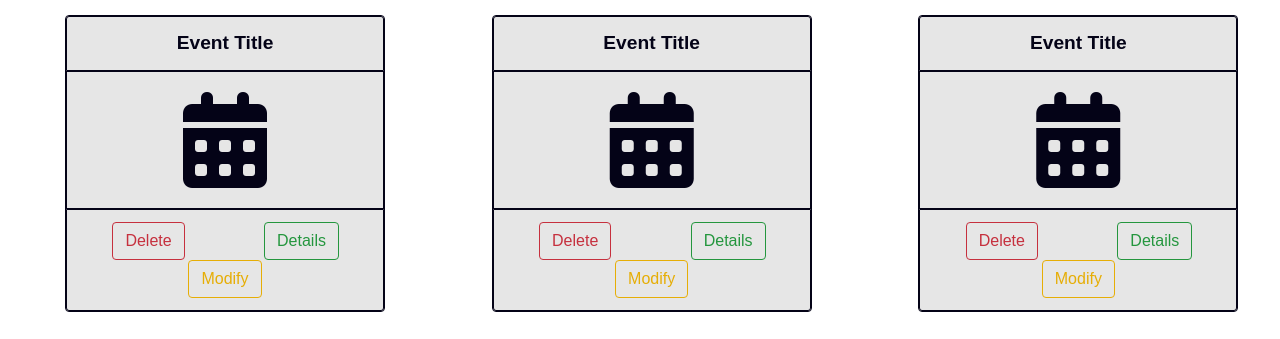
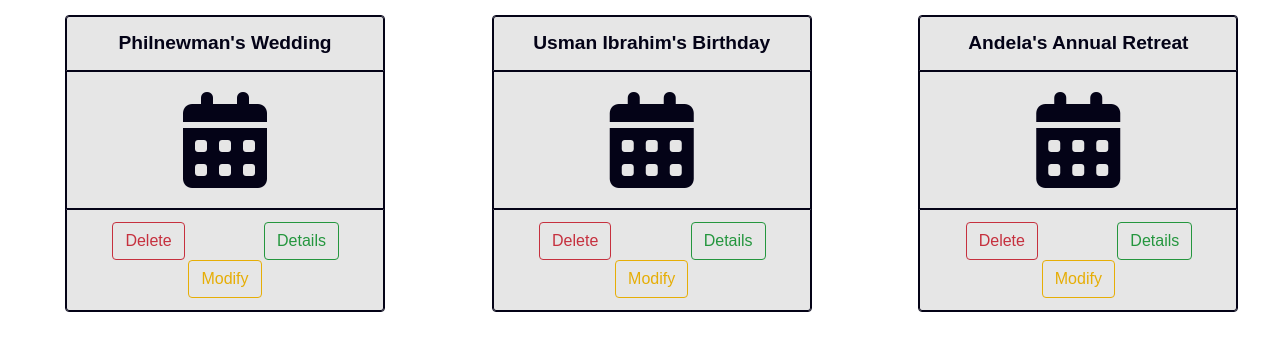
Before and after one commit to Blaize3/event-manager-application, a website: page template/authenticated.html in a window 1280 px wide. Shown: the part 211-550 px from the top of the page. Drawn offline with nearby package versions, Linux system fonts and the light colour scheme; a web font is replaced by a local one.

Commit message:
Update UI template

```diff
--- a/template/authenticated.html
+++ b/template/authenticated.html
@@ -54,7 +54,7 @@
      <div class="row">
        <div class="col-xs-12 col-sm-12 col-md-4 col-lg-4">
           <div class="card event-color mb-3 centralize" style="max-width: 20rem;">
-              <div class="card-header bg-transparent event-color font-weight-bold">Event Title</div>
+              <div class="card-header bg-transparent event-color font-weight-bold">Philnewman's Wedding</div>
               <div class="card-body event-color">
                   <i class="fa fa-calendar fa-5x" aria-hidden="true"></i>
               </div>
@@ -67,7 +67,7 @@
        </div>
        <div class="col-xs-12 col-sm-12 col-md-4 col-lg-4">
           <div class="card event-color mb-3 centralize" style="max-width: 20rem;">
-              <div class="card-header bg-transparent event-color font-weight-bold">Event Title</div>
+              <div class="card-header bg-transparent event-color font-weight-bold">Usman Ibrahim's Birthday</div>
               <div class="card-body event-color">
                   <i class="fa fa-calendar fa-5x" aria-hidden="true"></i>
               </div>
@@ -80,7 +80,7 @@
        </div>
        <div class="col-xs-12 col-sm-12 col-md-4 col-lg-4">
           <div class="card event-color mb-3 centralize" style="max-width: 20rem;">
-              <div class="card-header bg-transparent event-color font-weight-bold">Event Title</div>
+              <div class="card-header bg-transparent event-color font-weight-bold">Andela's Annual Retreat</div>
               <div class="card-body event-color">
                   <i class="fa fa-calendar fa-5x" aria-hidden="true"></i>
               </div>
--- a/template/css/main.css
+++ b/template/css/main.css
@@ -4,6 +4,7 @@ html{
 
 body, h1, h2, h3, h4, h5, h6, .body-text{
   font-family: 'Text Me One', sans-serif;
+  color: #000;
 }
 
 body {
```
